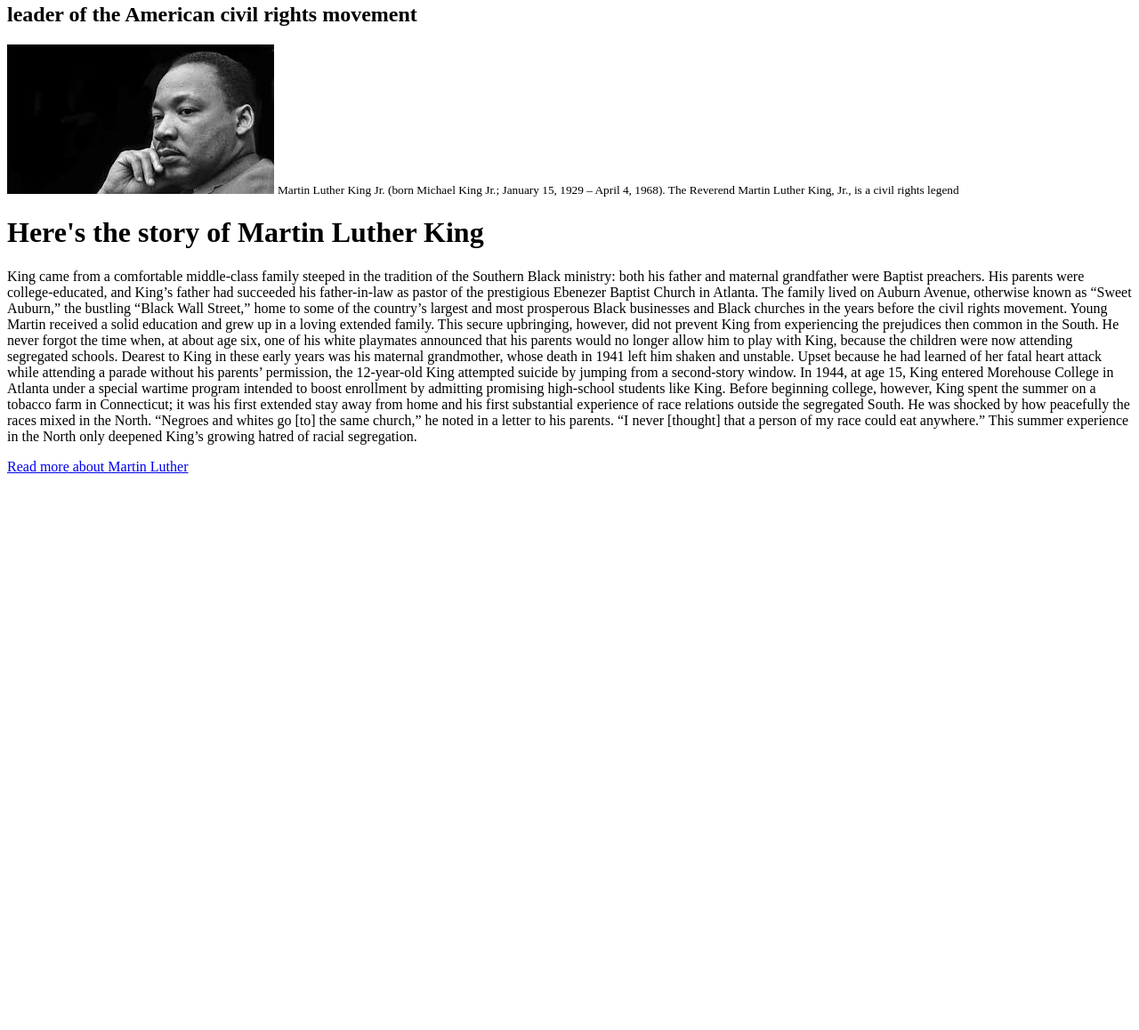
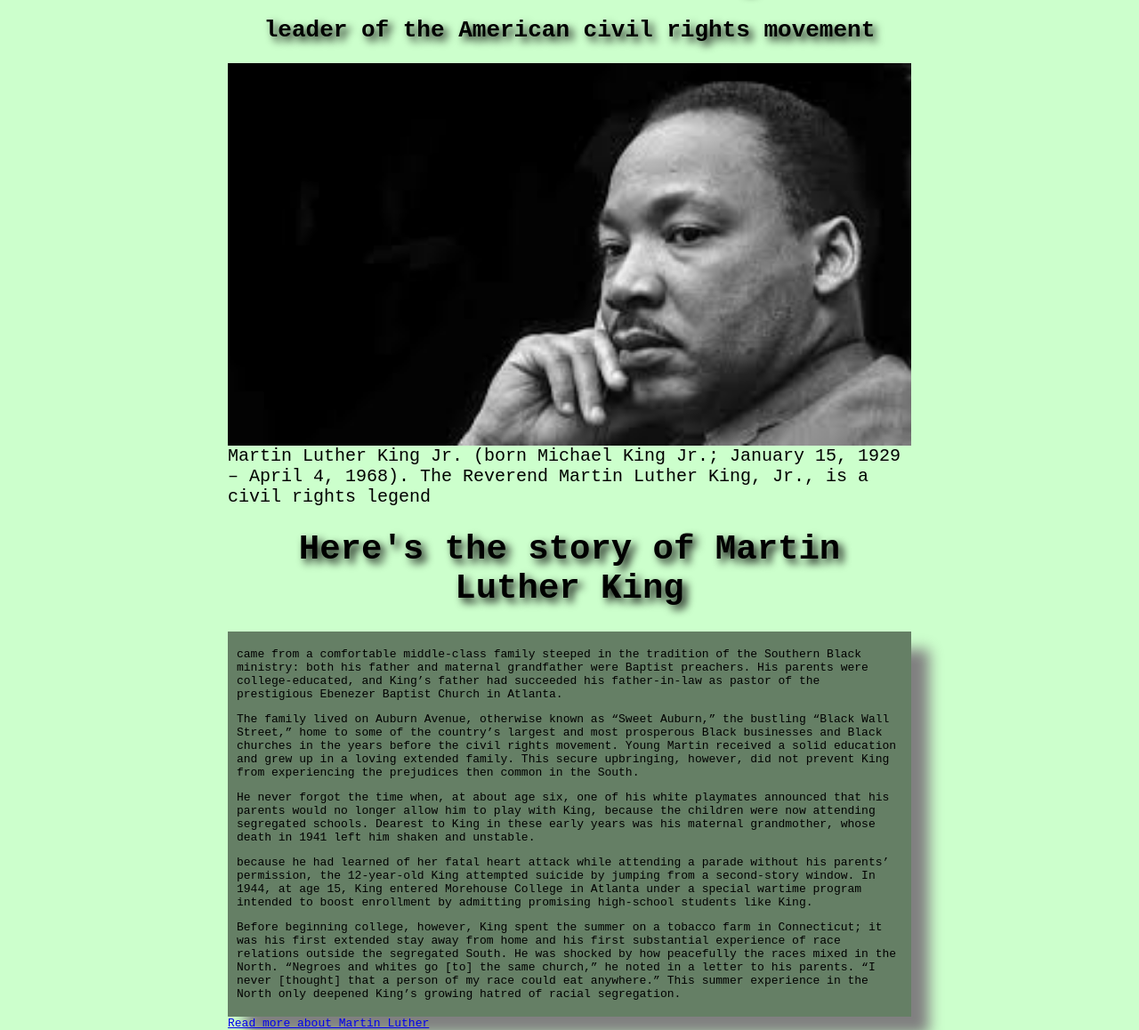
Before and after one commit to felixndumba/tribute_page, a plain HTML site: page index.html in a window 1280 px wide. Shown: the part 77-1235 px from the top of the page at 89% size. Before the commit the page ends 800 px from the top, so only its background shows below. Drawn offline with Linux system fonts and the light colour scheme.

Commit message:
styled the html

```diff
--- a/index.html
+++ b/index.html
@@ -5,11 +5,12 @@
     <meta http-equiv="X-UA-Compatible" content="IE=edge" />
     <meta name="viewport" content="width=device-width, initial-scale=1.0" />
     <title>tribute page</title>
+    <link rel="stylesheet" href="tribute.css">
   </head>
   <body>
     <main id="main">
       <h1 id="title">martin luther king</h1>
-      <h2 id="title">leader of the American civil rights movement</h2>
+      <h2 id="subtitle">leader of the American civil rights movement</h2>
       <div id="img-div">
         <img src="/images.jpg" id="image" alt="" />
         <small id="img-caption"
@@ -19,28 +20,31 @@
         >
       </div>
       <h1 id="title">Here's the story of Martin Luther King</h1>
-      <p id="tribute-info">
-        King came from a comfortable middle-class family steeped in the
+      <div id="tribute-info">
+        <p>came from a comfortable middle-class family steeped in the
           tradition of the Southern Black ministry: both his father and maternal
           grandfather were Baptist preachers. His parents were college-educated,
           and King’s father had succeeded his father-in-law as pastor of the
-        prestigious Ebenezer Baptist Church in Atlanta. The family lived on
+          prestigious Ebenezer Baptist Church in Atlanta.</p>
+          <p>The family lived on
             Auburn Avenue, otherwise known as “Sweet Auburn,” the bustling “Black
             Wall Street,” home to some of the country’s largest and most prosperous
             Black businesses and Black churches in the years before the civil rights
             movement. Young Martin received a solid education and grew up in a
             loving extended family. This secure upbringing, however, did not prevent
-        King from experiencing the prejudices then common in the South. He never
+            King from experiencing the prejudices then common in the South.</p>
+            <p> He never
               forgot the time when, at about age six, one of his white playmates
               announced that his parents would no longer allow him to play with King,
               because the children were now attending segregated schools. Dearest to
               King in these early years was his maternal grandmother, whose death in
-        1941 left him shaken and unstable. Upset because he had learned of her
+              1941 left him shaken and unstable. </p>
+              <p> because he had learned of her
                 fatal heart attack while attending a parade without his parents’
                 permission, the 12-year-old King attempted suicide by jumping from a
                 second-story window. In 1944, at age 15, King entered Morehouse College
                 in Atlanta under a special wartime program intended to boost enrollment
-        by admitting promising high-school students like King. Before beginning
+                by admitting promising high-school students like King.</p> <p>Before beginning
                   college, however, King spent the summer on a tobacco farm in
                   Connecticut; it was his first extended stay away from home and his first
                   substantial experience of race relations outside the segregated South.
@@ -48,8 +52,9 @@
                   and whites go [to] the same church,” he noted in a letter to his
                   parents. “I never [thought] that a person of my race could eat
                   anywhere.” This summer experience in the North only deepened King’s
-        growing hatred of racial segregation.
-      </p>
+                  growing hatred of racial segregation.</p>
+
+      </div>
       <a
         id="tribute-link"
         href="https://en.wikipedia.org/wiki/Martin_Luther_King_Jr."
--- a/tribute.css
+++ b/tribute.css
@@ -0,0 +1,34 @@
+body{
+    background-color: rgba(0,255,0,0.2);
+    margin: 0 20%;
+    font-family: monospace;
+}
+#title{
+    text-align: center;
+    text-shadow: 5px 5px 10px black;
+    font-size: 3em;
+}
+#subtitle{
+    text-align: center;
+    text-shadow: 5px 5px 10px black;
+    font-size: 2em;
+}
+img{
+    display: block;
+    width: 100%;
+}
+#img-caption{
+    font-size: 20px;
+}
+#tribute-info{
+    background-color: rgba(0,0,0,0.5);
+    box-shadow: 20px 20px 15px grey;
+    padding:5px 10px;
+    margin-top: 20px;
+
+}
+h1 #title{
+    text-align: center;
+    color: white;
+
+}
```
Lines whose indentation alone changed are shown as unchanged.
